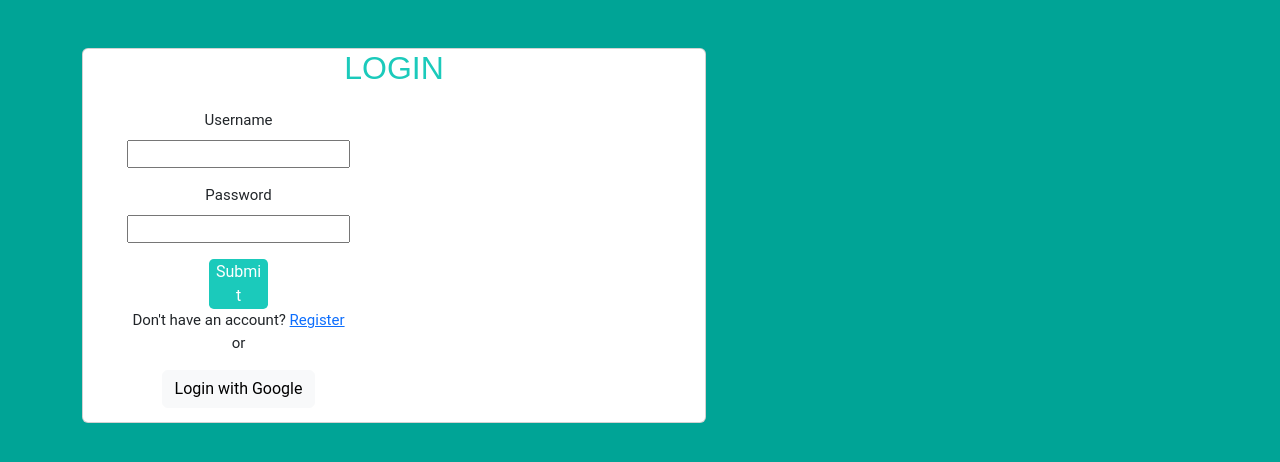
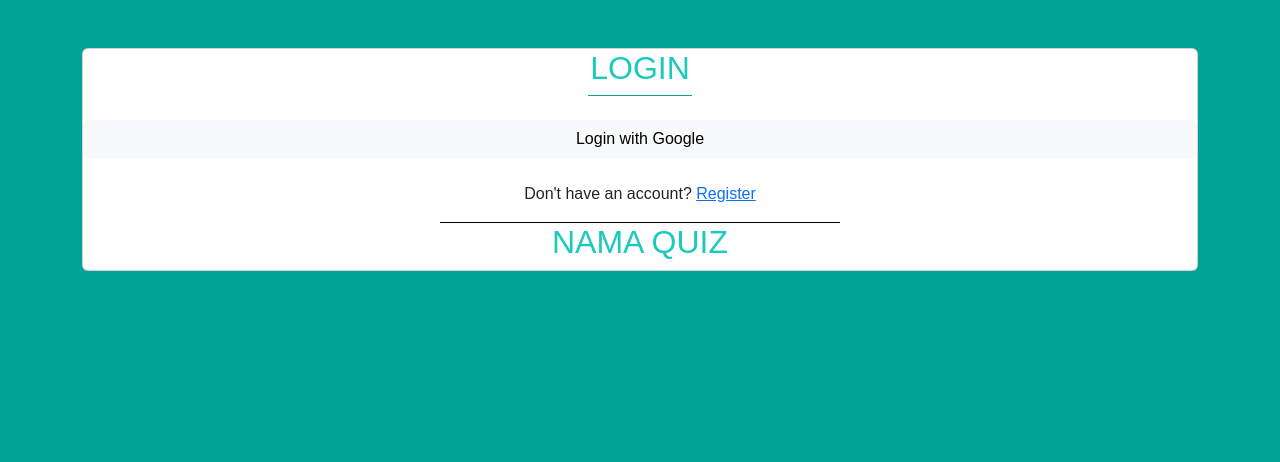
Before and after one commit to wdp-08/final-project-4-group3, a plain HTML site: page assets/pages/login.html in a window 1280 px wide. Drawn offline with nearby package versions, Linux system fonts and the light colour scheme; files that its build step writes are made by us from their sources.

Commit message:
login masih kasar

```diff
--- a/assets/css/login.css
+++ b/assets/css/login.css
@@ -5,29 +5,8 @@ body {
     padding: 0;
     justify-content: center;
     align-items: center;
-    height: 100vh;
   }
 
   h2 {
     color: #1BCABB;
   }
-
-  form {
-    width: 50%;
-    padding: 14px 10px;
-    font-size: 15px;
-    font-family: 'Roboto', sans-serif;
-  }
-  .login-button {
-    background-color: #1BCABB;
-    color: #fff;
-    border: none;
-    border-radius: 0.3rem;
-    width: 20%;
-    font-size: 16px;
-    cursor: pointer;
-  }
-
-  .login-button:hover {
-    background-color: #1BCABB;
-  }
--- a/assets/pages/login.html
+++ b/assets/pages/login.html
@@ -14,32 +14,17 @@
 </head>
 
 <body>
-<section class="container my-5">
-    <div class="card text-center" style="width: 39rem;">
+<section class="container-md mt-5">
+    <div class="card text-center">
         <h2>LOGIN</h2>
+        <div style="border-bottom: 0.1rem solid #00A496;  width: 6.5rem; margin: auto; "></div>
+        <button type="submit" class="btn btn-light my-4">Login with Google</button>
+        <p class="mb-3">Don't have an account?
+            <a href="/assets/pages/register.html">Register</a>
+        </p>
 
-        <form>
-            <div class="mb-3">
-                <label for="username" class="form-label">Username</label>
-                <input type="email" class="form" id="username">
-            </div>
-
-            <div class="mb-3">
-                <label for="password" class="form-label">Password</label>
-                <input type="password" class="form" id="password">
-            </div>
-
-            <button type="submit" class="login-button">Submit</button>
-
-            <div class="account-have">
-            Don't have an account? <a href="/assets/pages/register.html">Register</a>
-            </div>
-
-            <div class="login-google">
-               <p>or</p>
-               <button type="submit" class="btn btn-light">Login with Google</button>
-            </div>
-        </form>
+        <div style="border-bottom: 0.1rem solid #000000;  width: 25rem; margin: auto; "></div>
+        <h2>NAMA QUIZ</h2>
     </div>
 </section>
 </body>
```
